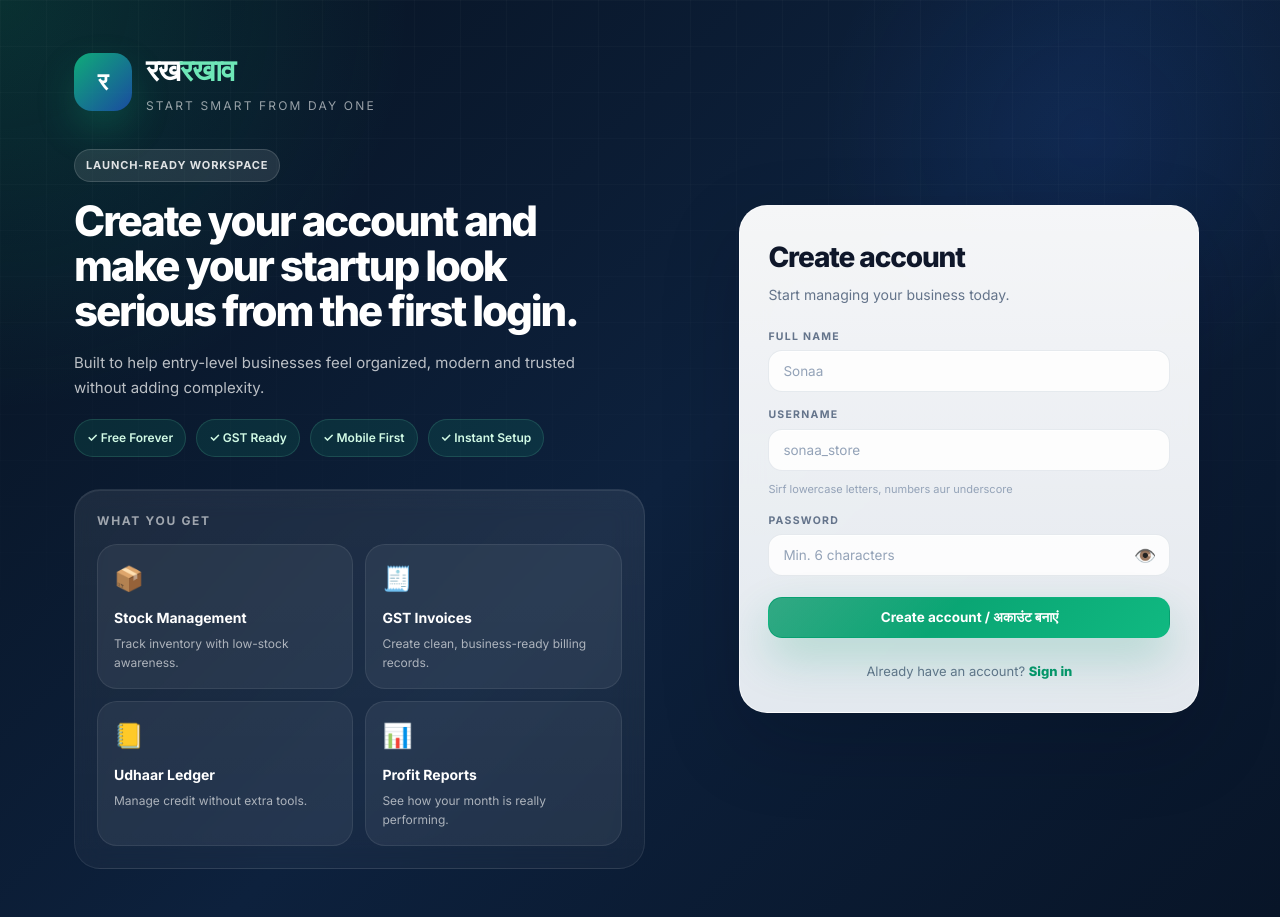
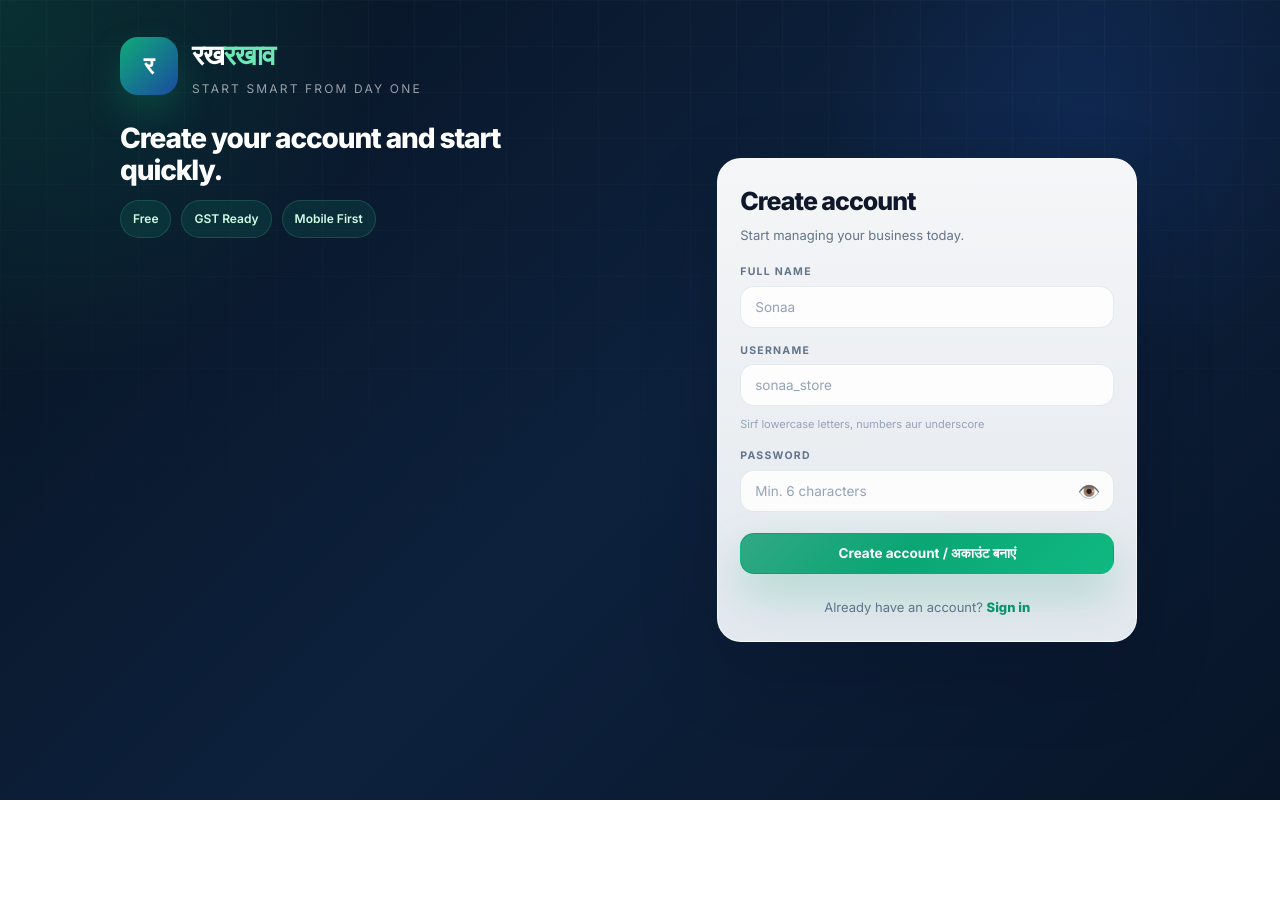
Before and after one commit to kulshreshthsr/Rakh-rakhaav, a Next.js app in the folder client/: page /register in a window 1280 px wide. After the commit the page ends 800 px from the top, so only its background shows below. Built offline with nearby package versions, Linux system fonts and the light colour scheme.

Commit message:
Refine compact UI copy and auth layouts

```diff
--- a/client/src/app/dashboard/page.js
+++ b/client/src/app/dashboard/page.js
@@ -168,16 +168,7 @@ export default function DashboardPage() {
         <section className="hero-panel">
           <div style={{ display: 'flex', justifyContent: 'space-between', gap: 16, flexWrap: 'wrap', alignItems: 'flex-start' }}>
             <div style={{ maxWidth: 680 }}>
-              <div className="kicker" style={{ marginBottom: 14 }}>Smart overview</div>
               <div className="page-title" style={{ color: '#fff', marginBottom: 8 }}>डैशबोर्ड / Dashboard</div>
-              <div style={{ fontSize: 14, color: 'rgba(255,255,255,0.72)', maxWidth: 560 }}>
-                Your premium control room for inventory, billing, GST and daily business performance.
-              </div>
-              <div style={{ display: 'flex', flexWrap: 'wrap', gap: 10, marginTop: 18 }}>
-                <div className="feature-chip">₹{fmt(revenue)} monthly revenue</div>
-                <div className="feature-chip">{lowStock.length} low stock alerts</div>
-                <div className="feature-chip">{topProducts.length} top sellers tracked</div>
-              </div>
             </div>
 
             <div className="toolbar-card" style={{ minWidth: 216, background: 'rgba(255,255,255,0.08)', borderColor: 'rgba(255,255,255,0.12)' }}>
--- a/client/src/app/globals.css
+++ b/client/src/app/globals.css
@@ -694,17 +694,17 @@ select.form-input { cursor: pointer; }
 
 .auth-shell {
   width: 100%;
-  max-width: 1220px;
+  max-width: 1100px;
   margin: 0 auto;
   min-height: 100vh;
   display: grid;
-  grid-template-columns: 1.08fr 0.92fr;
+  grid-template-columns: 0.94fr 0.86fr;
   position: relative;
   z-index: 1;
 }
 
 .auth-showcase {
-  padding: 48px 44px;
+  padding: 34px 30px;
   display: flex;
   flex-direction: column;
   justify-content: space-between;
@@ -715,14 +715,14 @@ select.form-input { cursor: pointer; }
   display: flex;
   align-items: center;
   justify-content: center;
-  padding: 34px 30px;
+  padding: 24px 22px;
 }
 
 .auth-card {
   width: 100%;
-  max-width: 460px;
-  border-radius: 28px;
-  padding: 30px 28px;
+  max-width: 420px;
+  border-radius: 24px;
+  padding: 24px 22px;
   background: linear-gradient(180deg, rgba(255, 255, 255, 0.96), rgba(246, 250, 255, 0.92));
   border: 1px solid rgba(255, 255, 255, 0.68);
   box-shadow: 0 30px 80px rgba(2, 8, 23, 0.2);
@@ -749,7 +749,7 @@ select.form-input { cursor: pointer; }
 }
 
 .auth-brand-name {
-  font-size: 30px;
+  font-size: 28px;
   font-weight: 800;
   letter-spacing: -0.04em;
 }
@@ -791,7 +791,7 @@ select.form-input { cursor: pointer; }
 }
 
 .auth-title {
-  font-size: 28px;
+  font-size: 25px;
   font-weight: 800;
   letter-spacing: -0.04em;
   color: var(--text);
@@ -799,9 +799,9 @@ select.form-input { cursor: pointer; }
 }
 
 .auth-subtitle {
-  font-size: 14px;
+  font-size: 13px;
   color: var(--text-3);
-  margin-bottom: 24px;
+  margin-bottom: 18px;
 }
 
 .auth-note {
@@ -836,11 +836,11 @@ select.form-input { cursor: pointer; }
   }
 
   .auth-showcase {
-    padding: 28px 22px 14px;
+    padding: 22px 18px 10px;
   }
 
   .auth-card-wrap {
-    padding: 0 18px 24px;
+    padding: 0 16px 18px;
   }
 
   .feature-grid {
@@ -906,12 +906,12 @@ select.form-input { cursor: pointer; }
   }
 
   .auth-card {
-    padding: 24px 18px;
-    border-radius: 22px;
+    padding: 20px 16px;
+    border-radius: 20px;
   }
 
   .auth-title {
-    font-size: 24px;
+    font-size: 22px;
   }
 }
 
--- a/client/src/app/gst/page.js
+++ b/client/src/app/gst/page.js
@@ -258,11 +258,7 @@ export default function GSTPage() {
         <section className="hero-panel">
           <div style={{ display: 'flex', justifyContent: 'space-between', alignItems: 'flex-start', gap: 14, flexWrap: 'wrap' }}>
             <div>
-              <div className="kicker" style={{ marginBottom: 12 }}>GST control</div>
-              <div className="page-title" style={{ color: '#fff', marginBottom: 6 }}>GST सारांश / GST Summary</div>
-              <div style={{ fontSize: 14, color: 'rgba(255,255,255,0.72)' }}>
-                Clear tax view for filing, payment planning and CA-ready export.
-              </div>
+              <div className="page-title" style={{ color: '#fff', marginBottom: 0 }}>GST सारांश / GST Summary</div>
             </div>
             <div className="toolbar-card" style={{ background: 'rgba(255,255,255,0.08)', borderColor: 'rgba(255,255,255,0.12)', minWidth: 260 }}>
               <div className="toolbar">
--- a/client/src/app/login/page.js
+++ b/client/src/app/login/page.js
@@ -50,55 +50,24 @@ export default function LoginPage() {
               </div>
             </div>
 
-            <div style={{ marginTop: 34, maxWidth: 520 }}>
-              <div className="kicker" style={{ marginBottom: 16 }}>Premium business control</div>
-              <h1 style={{ fontSize: 44, lineHeight: 1.08, letterSpacing: '-0.05em', fontWeight: 800 }}>
-                Inventory, billing and GST in one sharp bilingual workspace.
+            <div style={{ marginTop: 24, maxWidth: 420 }}>
+              <h1 style={{ fontSize: 28, lineHeight: 1.15, letterSpacing: '-0.04em', fontWeight: 800 }}>
+                Fast login for your business dashboard.
               </h1>
-              <p style={{ marginTop: 16, color: 'rgba(255,255,255,0.72)', fontSize: 15, lineHeight: 1.7 }}>
-                Built for Indian businesses that want speed, clarity and trust from the first screen.
-              </p>
             </div>
 
-            <div className="auth-meta">
-              <div className="feature-chip">📦 Stock Track</div>
-              <div className="feature-chip">🧾 GST Billing</div>
-              <div className="feature-chip">📒 Udhaar Ledger</div>
-              <div className="feature-chip">📊 Profit Reports</div>
+            <div className="auth-meta" style={{ marginTop: 14 }}>
+              <div className="feature-chip">📦 Stock</div>
+              <div className="feature-chip">🧾 GST</div>
+              <div className="feature-chip">📒 Udhaar</div>
             </div>
           </div>
 
-          <div className="feature-panel">
-            <div style={{ fontSize: 12, fontWeight: 700, letterSpacing: '0.14em', textTransform: 'uppercase', color: 'rgba(255,255,255,0.58)', marginBottom: 14 }}>
-              Why teams trust Rakhaav
-            </div>
-            <div className="feature-grid">
-              {[
-                { icon: '⚡', title: 'Fast workflows', text: 'Daily sales and stock updates feel instant.' },
-                { icon: '🔒', title: 'Secure access', text: 'Private account-based dashboard for your business.' },
-                { icon: '🌐', title: 'Bilingual ready', text: 'Hindi + English labels built into the product.' },
-                { icon: '📱', title: 'Mobile friendly', text: 'Smooth usage from shop counter to on-the-go.' },
-              ].map((item) => (
-                <div
-                  key={item.title}
-                  style={{
-                    padding: 16,
-                    borderRadius: 20,
-                    background: 'rgba(255,255,255,0.06)',
-                    border: '1px solid rgba(255,255,255,0.08)',
-                  }}
-                >
-                  <div style={{ fontSize: 24, marginBottom: 10 }}>{item.icon}</div>
-                  <div style={{ fontSize: 14, fontWeight: 700 }}>{item.title}</div>
-                  <div style={{ fontSize: 12, color: 'rgba(255,255,255,0.62)', marginTop: 6, lineHeight: 1.6 }}>{item.text}</div>
-                </div>
-              ))}
-            </div>
-          </div>
+          <div />
         </section>
 
         <section className="auth-card-wrap">
-          <div className="auth-card">
+          <div className="auth-card" style={{ maxWidth: 420, padding: '24px 22px' }}>
             <div className="auth-title">Welcome back</div>
             <div className="auth-subtitle">Sign in to continue managing your business.</div>
 
--- a/client/src/app/product/page.js
+++ b/client/src/app/product/page.js
@@ -205,11 +205,7 @@ export default function ProductsPage() {
         <section className="hero-panel">
           <div style={{ display: 'flex', justifyContent: 'space-between', gap: 16, flexWrap: 'wrap', alignItems: 'flex-start' }}>
             <div>
-              <div className="kicker" style={{ marginBottom: 12 }}>Inventory master</div>
-              <div className="page-title" style={{ color: '#fff', marginBottom: 6 }}>उत्पाद / Products</div>
-              <div style={{ fontSize: 14, color: 'rgba(255,255,255,0.72)', maxWidth: 540 }}>
-                Manage stock, pricing, GST and product movement from one clean control panel.
-              </div>
+              <div className="page-title" style={{ color: '#fff', marginBottom: 0 }}>उत्पाद / Products</div>
             </div>
             <button onClick={openAdd} className="btn-primary" style={{ width: 'auto' }}>+ उत्पाद जोड़ें / Add</button>
           </div>
--- a/client/src/app/purchases/page.js
+++ b/client/src/app/purchases/page.js
@@ -198,11 +198,7 @@ export default function PurchasesPage() {
         <section className="hero-panel">
           <div style={{ display: 'flex', justifyContent: 'space-between', alignItems: 'flex-start', gap: 14, flexWrap: 'wrap' }}>
             <div>
-              <div className="kicker" style={{ marginBottom: 12 }}>Purchase control</div>
-              <div className="page-title" style={{ color: '#fff', marginBottom: 6 }}>खरीद / Purchases</div>
-              <div style={{ color: 'rgba(255,255,255,0.72)', fontSize: 14, maxWidth: 560 }}>
-                Supplier purchases, due tracking and ITC visibility in a cleaner, more modern purchase dashboard.
-              </div>
+              <div className="page-title" style={{ color: '#fff', marginBottom: 0 }}>खरीद / Purchases</div>
             </div>
             <button onClick={() => setShowModal(true)} className="btn-warning" style={{ width: 'auto' }}>
               + खरीद दर्ज / Record Purchase
--- a/client/src/app/register/page.js
+++ b/client/src/app/register/page.js
@@ -55,54 +55,24 @@ export default function RegisterPage() {
               </div>
             </div>
 
-            <div style={{ marginTop: 34, maxWidth: 520 }}>
-              <div className="kicker" style={{ marginBottom: 16 }}>Launch-ready workspace</div>
-              <h1 style={{ fontSize: 42, lineHeight: 1.08, letterSpacing: '-0.05em', fontWeight: 800 }}>
-                Create your account and make your startup look serious from the first login.
+            <div style={{ marginTop: 24, maxWidth: 420 }}>
+              <h1 style={{ fontSize: 28, lineHeight: 1.15, letterSpacing: '-0.04em', fontWeight: 800 }}>
+                Create your account and start quickly.
               </h1>
-              <p style={{ marginTop: 16, color: 'rgba(255,255,255,0.72)', fontSize: 15, lineHeight: 1.7 }}>
-                Built to help entry-level businesses feel organized, modern and trusted without adding complexity.
-              </p>
             </div>
 
-            <div className="auth-meta">
-              {['✓ Free Forever', '✓ GST Ready', '✓ Mobile First', '✓ Instant Setup'].map((item) => (
+            <div className="auth-meta" style={{ marginTop: 14 }}>
+              {['Free', 'GST Ready', 'Mobile First'].map((item) => (
                 <div key={item} className="feature-chip">{item}</div>
               ))}
             </div>
           </div>
 
-          <div className="feature-panel">
-            <div style={{ fontSize: 12, fontWeight: 700, letterSpacing: '0.14em', textTransform: 'uppercase', color: 'rgba(255,255,255,0.58)', marginBottom: 14 }}>
-              What you get
-            </div>
-            <div className="feature-grid">
-              {[
-                { icon: '📦', title: 'Stock Management', text: 'Track inventory with low-stock awareness.' },
-                { icon: '🧾', title: 'GST Invoices', text: 'Create clean, business-ready billing records.' },
-                { icon: '📒', title: 'Udhaar Ledger', text: 'Manage credit without extra tools.' },
-                { icon: '📊', title: 'Profit Reports', text: 'See how your month is really performing.' },
-              ].map((item) => (
-                <div
-                  key={item.title}
-                  style={{
-                    padding: 16,
-                    borderRadius: 20,
-                    background: 'rgba(255,255,255,0.06)',
-                    border: '1px solid rgba(255,255,255,0.08)',
-                  }}
-                >
-                  <div style={{ fontSize: 24, marginBottom: 10 }}>{item.icon}</div>
-                  <div style={{ fontSize: 14, fontWeight: 700 }}>{item.title}</div>
-                  <div style={{ fontSize: 12, color: 'rgba(255,255,255,0.62)', marginTop: 6, lineHeight: 1.6 }}>{item.text}</div>
-                </div>
-              ))}
-            </div>
-          </div>
+          <div />
         </section>
 
         <section className="auth-card-wrap">
-          <div className="auth-card">
+          <div className="auth-card" style={{ maxWidth: 420, padding: '24px 22px' }}>
             <div className="auth-title">Create account</div>
             <div className="auth-subtitle">Start managing your business today.</div>
 
--- a/client/src/app/reports/page.js
+++ b/client/src/app/reports/page.js
@@ -234,9 +234,8 @@ export default function ReportsPage() {
         <section className="hero-panel">
           <div style={{ display: 'flex', justifyContent: 'space-between', alignItems: 'flex-start', marginBottom: 4, flexWrap: 'wrap', gap: 12 }}>
             <div>
-              <div className="kicker" style={{ marginBottom: 12 }}>Business reports</div>
               <div className="page-title" style={{ marginBottom: 4, color: '#fff' }}>रिपोर्ट / Reports</div>
-              <div style={{ fontSize: 13, color: 'rgba(255,255,255,0.72)' }}>{label} का डेटा / Data</div>
+              <div style={{ fontSize: 13, color: 'rgba(255,255,255,0.72)' }}>{label}</div>
             </div>
             <div style={{ display: 'flex', gap: 8, flexWrap: 'wrap' }}>
           {[
--- a/client/src/app/sales/page.js
+++ b/client/src/app/sales/page.js
@@ -244,11 +244,7 @@ export default function SalesPage() {
         <section className="hero-panel">
           <div style={{ display: 'flex', justifyContent: 'space-between', alignItems: 'flex-start', gap: 14, flexWrap: 'wrap' }}>
             <div>
-              <div className="kicker" style={{ marginBottom: 12 }}>Billing flow</div>
-              <div className="page-title" style={{ color: '#fff', marginBottom: 6 }}>बिक्री / Sales</div>
-              <div style={{ color: 'rgba(255,255,255,0.72)', fontSize: 14, maxWidth: 560 }}>
-                Faster invoice tracking, cleaner payment visibility and a stronger sales screen without changing your workflow.
-              </div>
+              <div className="page-title" style={{ color: '#fff', marginBottom: 0 }}>बिक्री / Sales</div>
             </div>
             <button onClick={() => { resetForm(); setShowModal(true); }} className="btn-success" style={{ width: 'auto' }}>+ बिक्री दर्ज / Record Sale</button>
           </div>
--- a/client/src/app/udhaar/page.js
+++ b/client/src/app/udhaar/page.js
@@ -157,11 +157,7 @@ export default function UdhaarPage() {
         <section className="hero-panel">
           <div style={{ display: 'flex', justifyContent: 'space-between', alignItems: 'flex-start', gap: 14, flexWrap: 'wrap' }}>
             <div>
-              <div className="kicker" style={{ marginBottom: 12 }}>Ledger overview</div>
-              <div className="page-title" style={{ color: '#fff', marginBottom: 6 }}>उधार बही / Credit Ledger</div>
-              <div style={{ fontSize: 14, color: 'rgba(255,255,255,0.72)' }}>
-                Track who should pay you and who you need to pay, with clear transaction history.
-              </div>
+              <div className="page-title" style={{ color: '#fff', marginBottom: 0 }}>उधार बही / Credit Ledger</div>
             </div>
           </div>
         </section>
```
